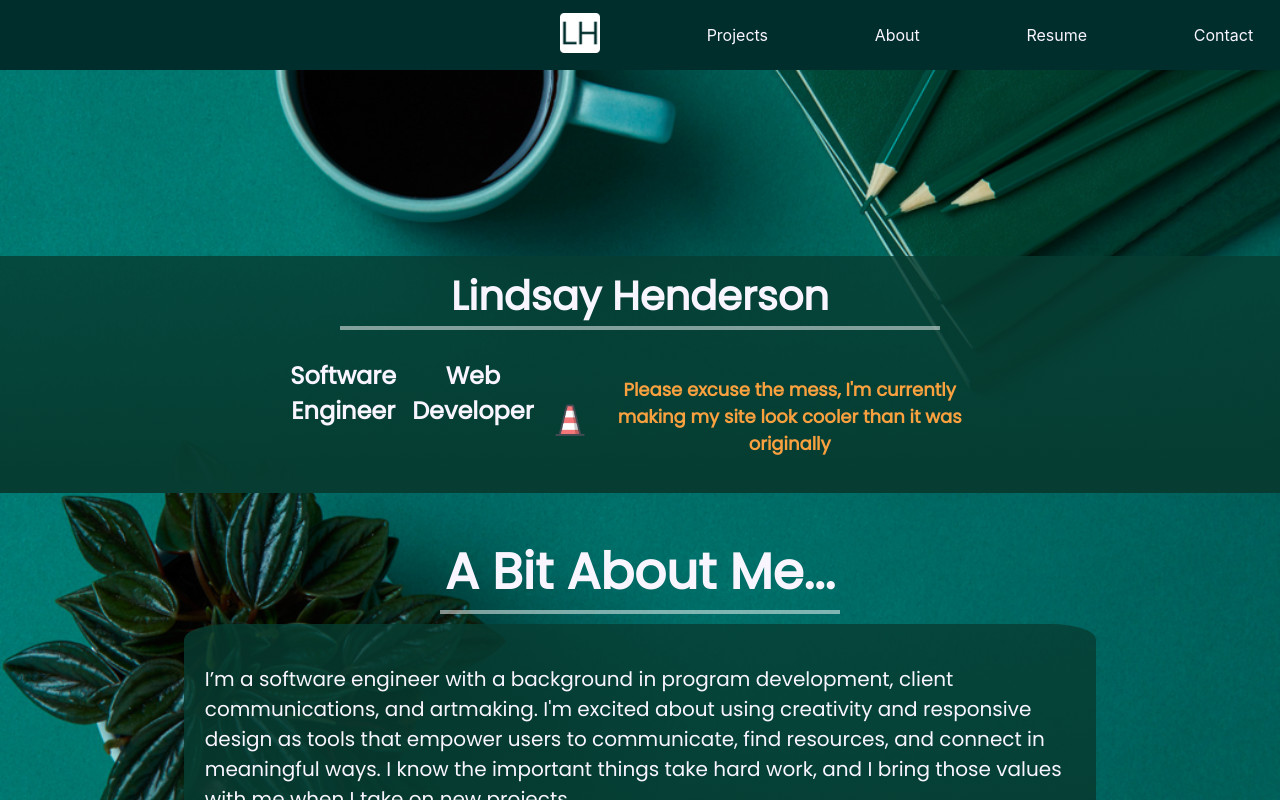
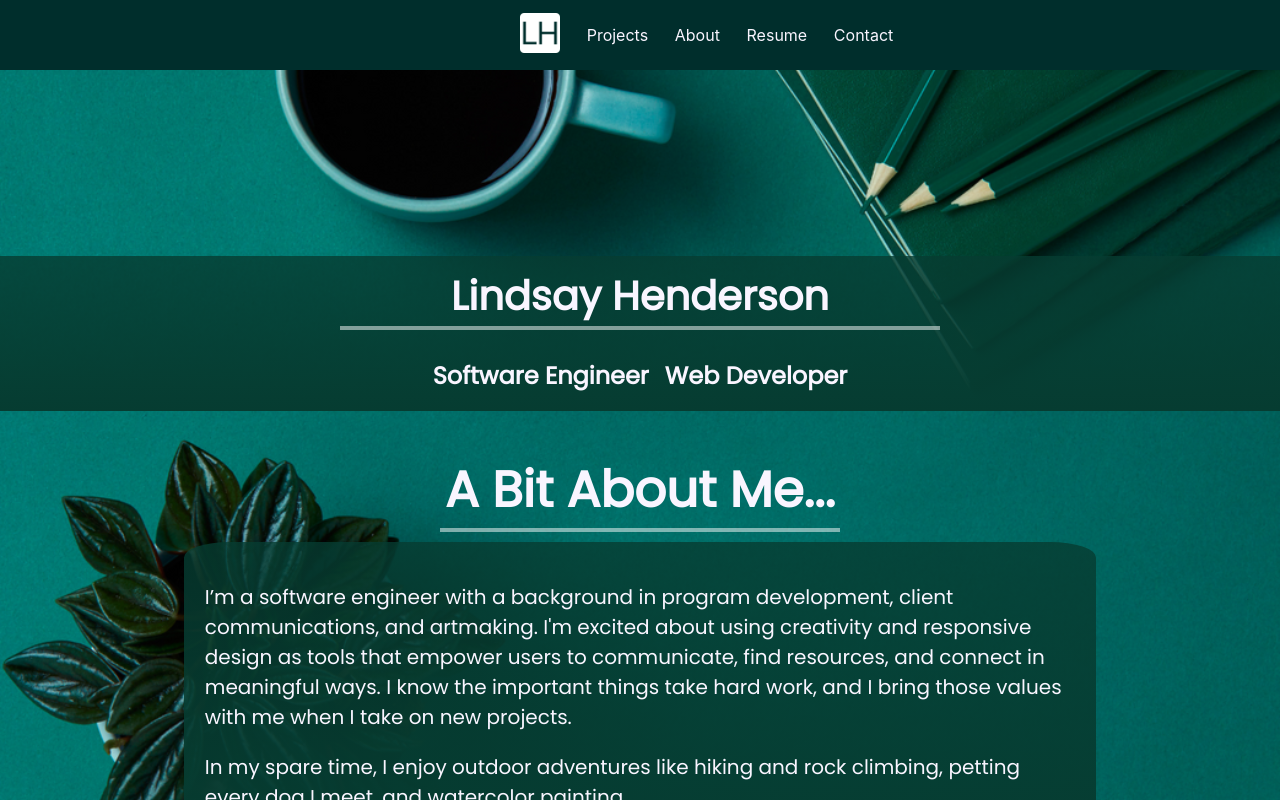
Before and after one commit to lindsay-henderson/lindsay-henderson-resume, a React (Create React App) app: page / in a window 1280 px wide. Shown: the top 800 px of the page. Built offline with nearby package versions, Linux system fonts and the light colour scheme.

Commit message:
remove under construction section

```diff
--- a/src/App.css
+++ b/src/App.css
@@ -47,7 +47,7 @@ html {
 }
 
 .home > a {
-  padding:20%;
+  padding:5%;
 }
 
 .home {
--- a/src/App.js
+++ b/src/App.js
@@ -6,7 +6,7 @@ import {Main} from './components/main/Main'
 
 function App() {
   return (
-    <div class="bg-img">
+    <div className="bg-img">
     <Nav />
     <main>
       <Routes>
--- a/src/components/Home.jsx
+++ b/src/components/Home.jsx
@@ -9,10 +9,6 @@ function Home() {
         <div className='subtext'>
           <h2>Software Engineer</h2>
           <h2>Web Developer</h2>
-          <div id='under-construction'>
-          <img src="/under-construction.png" alt="traffic cone" />
-          <p>Please excuse the mess, I'm currently making my site look cooler than it was originally</p>
-          </div>
         </div>
       </div>
     </div>
--- a/src/styles/contact.css
+++ b/src/styles/contact.css
@@ -1,4 +1,4 @@
-.contact-box > h1 {
+yz h1 {
   color: #f9f5ff;
   margin-bottom: 20px;
   font-size: 30px;
--- a/src/styles/home.css
+++ b/src/styles/home.css
@@ -1,4 +1,3 @@
-main
 .home-page{
   margin-top: 0;
   background:none;
```
